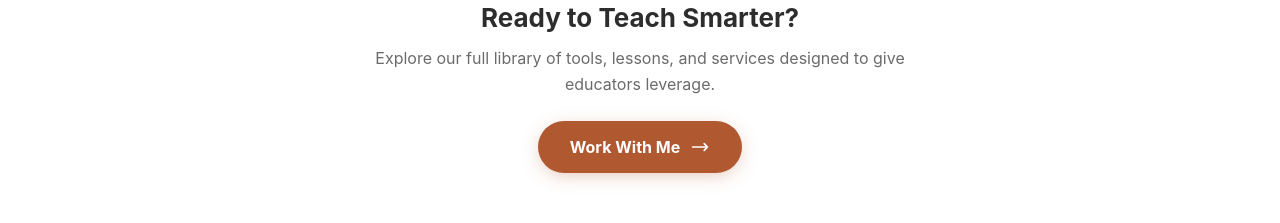
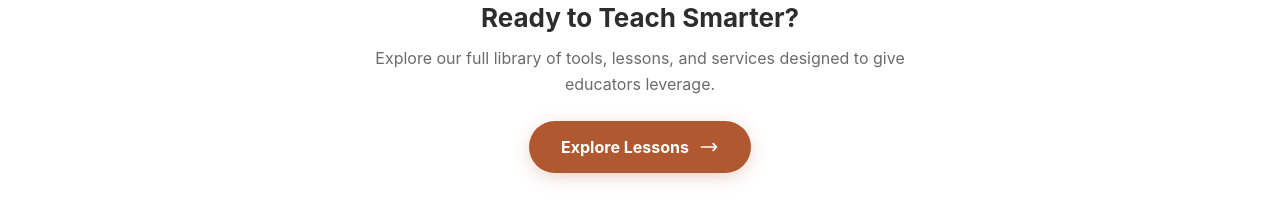
Before and after one commit to mpokodner/rooted-in-learning, a Next.js app: page /learn in a window 1280 px wide. Shown: the part 1360-1583 px from the top of the page. Built offline with nearby package versions, Linux system fonts and the light colour scheme; no server answers; a small style sheet from the web is missing.

Commit message:
button update on learn homepage

```diff
--- a/src/app/(main)/learn/page.tsx
+++ b/src/app/(main)/learn/page.tsx
@@ -183,8 +183,8 @@ export default function LearnPage() {
               Explore our full library of tools, lessons, and services
               designed to give educators leverage.
             </p>
-            <Link href="/services" className="learn-motivation-cta">
-              Work With Me
+            <Link href="/shop" className="learn-motivation-cta">
+              Explore Lessons
               <svg fill="none" viewBox="0 0 24 24" stroke="currentColor" strokeWidth={2} aria-hidden="true">
                 <path strokeLinecap="round" strokeLinejoin="round" d="M17 8l4 4m0 0l-4 4m4-4H3" />
               </svg>
```
